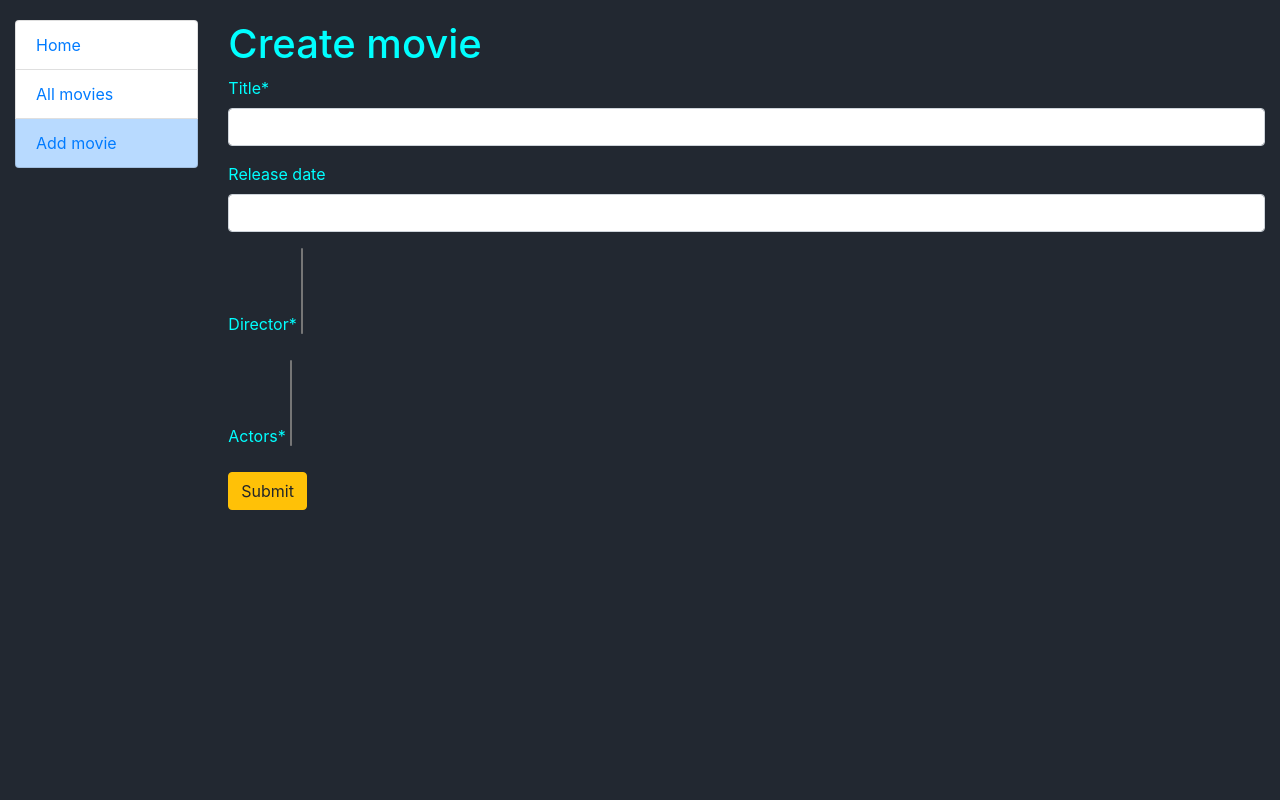
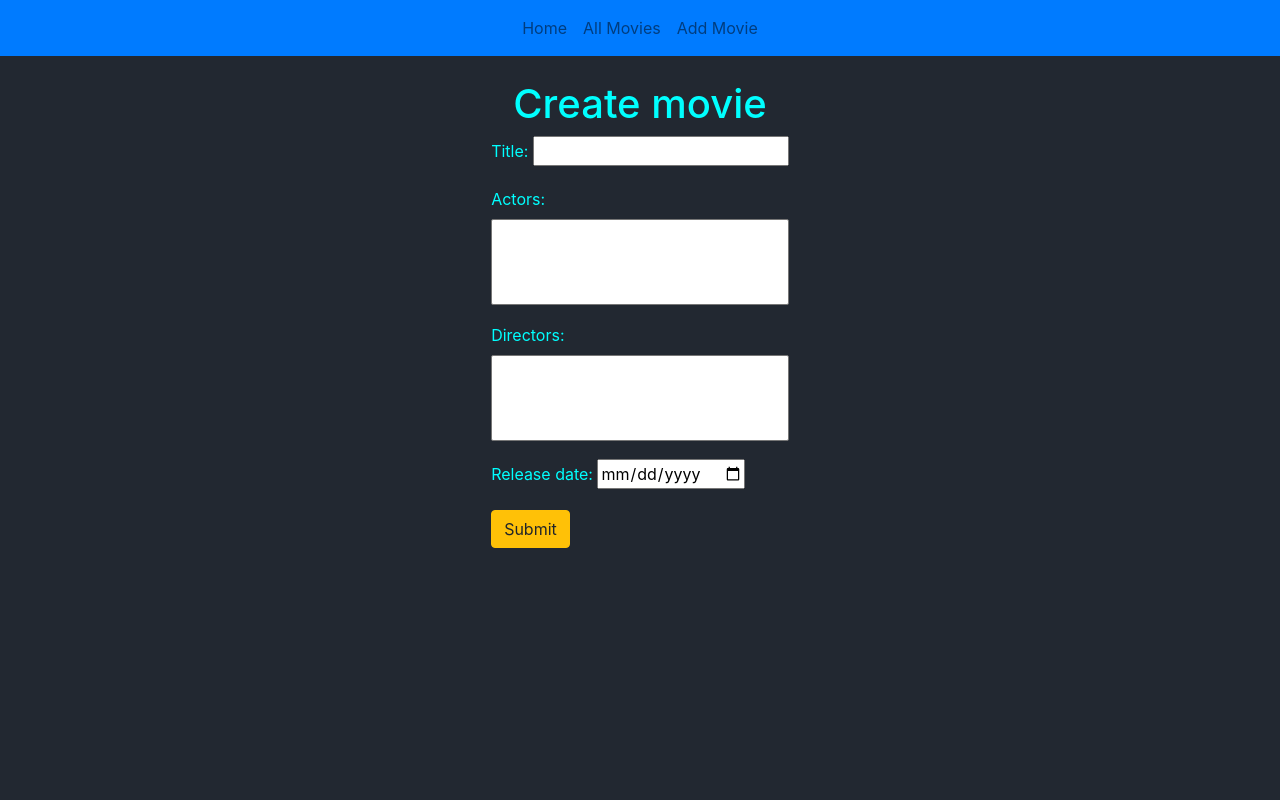
Before and after one commit to nsdNite/movie_management_site, a Django app: page /movies/create/ in a window 1280 px wide. Run offline with Django 5.2, Linux system fonts and the light colour scheme; data that the repository does not hold is empty; some libraries are stand-ins or nearby versions.

Commit message:
Working frontend with adding movie function

```diff
--- a/movie_api_test/urls.py
+++ b/movie_api_test/urls.py
@@ -7,4 +7,5 @@ from movie_api_test import settings
 urlpatterns = [
     path("admin/", admin.site.urls),
     path("", include("movie_service.urls"), name="movie_service"),
+    path("select2/", include("django_select2.urls")),
 ] + static(settings.STATIC_URL, document_root=settings.STATIC_ROOT)
--- a/movie_service/forms.py
+++ b/movie_service/forms.py
@@ -1,18 +1,37 @@
 from django import forms
-from movie_service.models import Movie
+from django.contrib.admin.widgets import FilteredSelectMultiple
+
+from movie_service.models import Movie, Actor, Director
 
 
 class MovieForm(forms.ModelForm):
+    title = forms.CharField(max_length=255)
+    actors = forms.ModelMultipleChoiceField(
+        queryset=Actor.objects.all(),
+        widget=forms.SelectMultiple(
+            attrs={"class": "select2", "style": "width: 100%;"}
+        ),
+        required=False,
+    )
+    directors = forms.ModelMultipleChoiceField(
+        queryset=Director.objects.all(),
+        widget=forms.SelectMultiple(
+            attrs={"class": "select2", "style": "width: 100%;"}
+        ),
+        required=False,
+    )
+    release_date = forms.DateField(
+        widget=forms.DateInput(attrs={"type": "date"})
+    )
+
     class Meta:
         model = Movie
-        fields = ["title", "release_date", "director", "actors"]
+        fields = ["title", "actors", "directors", "release_date"]
 
-        director = forms.CharField(max_length=255)
-        actors = forms.CharField(max_length=255)
-        release_date = forms.DateField(
-            widget=forms.DateInput(attrs={"type": "date"})
-        )
-
-
-class MovieSearchForm(forms.Form):
-    title = forms.CharField()
+    def clean(self):
+        cleaned_data = super().clean()
+        title = cleaned_data.get("title")
+        release_date = cleaned_data.get("release_date")
+        directors = cleaned_data.get("directors")
+        actors = cleaned_data.get("actors")
+        return cleaned_data
--- a/movie_service/management/commands/import_movies.py
+++ b/movie_service/management/commands/import_movies.py
@@ -2,7 +2,7 @@ import requests
 
 from django.core.management.base import BaseCommand
 
-from movie_service.models import Director, Actor, Movie
+from movie_service.models import Movie
 
 
 class Command(BaseCommand):
--- a/movie_service/views.py
+++ b/movie_service/views.py
@@ -1,8 +1,10 @@
 from django.core.paginator import Paginator, EmptyPage, PageNotAnInteger
 from django.shortcuts import render, get_object_or_404, redirect
+from django.urls import reverse
 from django.views import View
 
-from movie_service.forms import MovieForm, MovieSearchForm
+from movie_service.filters import MovieFilter
+from movie_service.forms import MovieForm
 from movie_service.models import Movie, Actor, Director
 
 
@@ -30,8 +32,6 @@ class IndexView(View):
 class MovieBaseView(View):
     """A base view for handling GET requests."""
 
-    items_per_page = 25
-
     def get(self, request, pk=None):
         if pk:
             movie = get_object_or_404(Movie, id=pk)
@@ -40,25 +40,14 @@ class MovieBaseView(View):
             }
             return render(request, "movie_service/movie_detail.html", context)
         else:
-            movies = Movie.objects.all()
-            title = request.GET.get("title")
+            f = MovieFilter(request.GET, queryset=Movie.objects.all())
+            filtered_movies = f.qs
 
-            if title:
-                movies = movies.filter(title__icontains=title)
-                context = {"movies": movies, "form": MovieSearchForm()}
-                return render(
-                    request, "movie_service/movie_list.html", context
-                )
+            page_number = request.GET.get("page")
+            paginator = Paginator(filtered_movies, 25)
+            movies_paginated = paginator.get_page(page_number)
 
-            paginator = Paginator(movies, self.items_per_page)
-            page = request.GET.get("page")
-            try:
-                movies_page = paginator.page(page)
-            except PageNotAnInteger:
-                movies_page = paginator.page(1)
-            except EmptyPage:
-                movies_page = paginator.page(paginator.num_pages)
-            context = {"movies": movies_page, "form": MovieSearchForm()}
+            context = {"movies": movies_paginated, "filter": f}
             return render(request, "movie_service/movie_list.html", context)
 
 
@@ -72,20 +61,52 @@ class MovieCreateView(View):
     def get(self, request):
         form = self.form_class()
         context = {"form": form}
-
         return render(request, self.template_name, context)
 
     def post(self, request):
         form = self.form_class(request.POST)
-
         if form.is_valid():
             form.save()
-
             return redirect("movie_service:movie-list")
-
-        context = {"form": form}
-
-        return render(request, self.template_name, context)
+        else:
+            form = MovieForm()
+        return render(request, "movie_service/movie_form.html", {"form": form})
+        # form = self.form_class(request.POST)
+        #
+        # if form.is_valid():
+        #     title = form.cleaned_data["title"]
+        #     release_date = form.cleaned_data["release_date"]
+        #     director_names = form.cleaned_data["directors"].split(",")
+        #     actors_names = form.cleaned_data["actors"].split(",")
+        #
+        #     directors = []
+        #     for director_name in director_names:
+        #         director, created = Director.objects.get_or_create(
+        #             name=director_name,
+        #         )
+        #         directors.append(director)
+        #
+        #     actors = []
+        #     for actor_name in actors_names:
+        #         actor, created = Actor.objects.get_or_create(
+        #             name=actor_name,
+        #         )
+        #         actors.append(actor)
+        #
+        #     movie = Movie.objects.create(
+        #         title=title,
+        #         release_date=release_date,
+        #     )
+        #
+        #     movie.directors.set(directors)
+        #     movie.actors.set(actors)
+        #
+        #     movie.save()
+        #
+        #     return redirect("movie_service:movie-list")
+        #
+        # context = {"form": form}
+        # return render(request, self.template_name, context)
 
 
 class MovieDeleteView(View):
@@ -106,8 +127,10 @@ class DeleteConfirmationView(View):
     template_name = "movie_service/movie_confirm_delete.html"
 
     def get(self, request, pk):
+        movie = get_object_or_404(Movie, id=pk)
         context = {
-            "object_id": pk,
+            "movie_id": pk,
+            "movie": movie,
         }
 
         return render(request, self.template_name, context)
@@ -135,14 +158,48 @@ class MovieUpdateView(View):
         return render(request, self.template_name, context)
 
     def post(self, request, pk):
-        movie = get_object_or_404(self.model, pk=pk)
+        movie = get_object_or_404(Movie, pk=pk)
         form = self.form_class(request.POST, instance=movie)
-
         if form.is_valid():
             form.save()
+            return redirect(
+                reverse("movie_service:movie-detail", kwargs={"pk": movie.pk})
+            )
+        else:
+            form = MovieForm()
+        return render(request, "movie_service/movie_form.html", {"form": form})
 
-            return redirect("movie_service:movie-list")
+        # movie = get_object_or_404(self.model, pk=pk)
+        # form = self.form_class(request.POST, instance=movie)
+        #
+        # if form.is_valid():
+        #     title = form.cleaned_data["title"]
+        #     release_date = form.cleaned_data["release_date"]
+        #     director_names = form.cleaned_data["directors"].split(",")
+        #     actors_names = form.cleaned_data["actors"].split(",")
+        #
+        #     directors = []
+        #     for director_name in director_names:
+        #         director, created = Director.objects.get_or_create(
+        #             name=director_name,
+        #         )
+        #         directors.append(director)
+        #
+        #     actors = []
+        #     for actor_name in actors_names:
+        #         actor, created = Actor.objects.get_or_create(
+        #             name=actor_name,
+        #         )
+        #         actors.append(actor)
+        #
+        #     movie.title = title
+        #     movie.release_date = release_date
+        #     movie.directors.set(directors)
+        #     movie.actors.set(actors)
+        #     movie.save()
+        #
+        #     return redirect("movie_service:movie-list")
 
-        context = {"form": form, "movie": movie}
-
-        return render(request, self.template_name, context)
+        # context = {"form": form, "movie": movie}
+        #
+        # return render(request, self.template_name, context)
--- a/static/css/styles.css
+++ b/static/css/styles.css
@@ -5,7 +5,41 @@
 }
 
 body {
-    margin-top: 20px;
+    display: flex;
+    flex-direction: column;
+    justify-content: flex-start;
+    align-items: center;
+    min-height: 100vh;
+    padding-top: 80px !important;
     color: cyan;
     background: #222831;
+
 }
+
+.content {
+    max-width: 1200px;
+    padding: 20px;
+    border: 1px solid #ccc;
+    border-radius: 8px;
+    background-color: #222831;
+    box-shadow: 0 2px 4px rgba(0, 0, 0, 0.1);
+}
+
+
+.navbar-fixed {
+    position: fixed;
+    width: 100%;
+    top: 0;
+    z-index: 1000;
+    justify-content: center;
+}
+
+.navbar-nav {
+    display: flex;
+    justify-content: center;
+    align-items: center;
+}
+
+.navbar-nav .nav-item {
+    text-align: center;
+}
--- a/templates/base.html
+++ b/templates/base.html
@@ -14,22 +14,22 @@
 </head>
 
 <body>
-<div class="container-fluid">
+<!--<div class="container-fluid">
 	<div class="row">
-		<div class="col-sm-2">
+		<div class="col-sm-2">-->
 
-			{% block sidebar %}
-				{% include "includes/sidebar.html" %}
-			{% endblock %}
+{% block sidebar %}
+	{% include "includes/sidebar.html" %}
+{% endblock %}
 
-		</div>
-		<div class="col-sm-10 ">
+<!--</div>
+<div class="col-sm-10 ">-->
 
-			{% block content %}{% endblock %}
+{% block content %}{% endblock %}
 
-		</div>
-	</div>
+<!--</div>
 </div>
+</div>-->
 </body>
 
 </html>
--- a/templates/includes/sidebar.html
+++ b/templates/includes/sidebar.html
@@ -1,5 +1,13 @@
-<ul class="sidebar-nav list-group">
-  <li class="list-group-item"><a href="{% url 'movie_service:index' %}">Home</a></li>
-  <li class="list-group-item"><a href="{% url 'movie_service:movie-list' %}">All movies</a></li>
-  <li class="list-group-item list-group-item-action list-group-item-primary"><a href="{% url 'movie_service:movie-create' %}">Add movie</a></li>
-</ul>
+<nav class="navbar navbar-expand-lg navbar-light bg-primary fixed-top navbar-fixed">
+    <ul class="navbar-nav">
+        <li class="nav-item">
+            <a class="nav-link" href="{% url 'movie_service:index' %}">Home</a>
+        </li>
+        <li class="nav-item">
+            <a class="nav-link" href="{% url 'movie_service:movie-list' %}">All Movies</a>
+        </li>
+        <li class="nav-item">
+            <a class="nav-link" href="{% url 'movie_service:movie-create' %}">Add Movie</a>
+        </li>
+    </ul>
+</nav>
--- a/templates/movie_service/index.html
+++ b/templates/movie_service/index.html
@@ -1,9 +1,10 @@
 {% extends "base.html" %}
 {% block content %}
 	<body>
+	<div class="content mt-5">
+
 		<h1>Welcome to the Movie Database</h1>
 
-    <div>
 		<p>Number of Movies: {{ num_movie }}</p>
 		<p>Number of Actors: {{ num_actors }}</p>
 		<p>Number of Directors: {{ num_directors }}</p>
--- a/templates/movie_service/movie_form.html
+++ b/templates/movie_service/movie_form.html
@@ -1,11 +1,12 @@
 {% extends "base.html" %}
 {% load crispy_forms_filters %}
 {% block content %}
-	<h4 class="mb-0">{{ object|yesno:"Update,Create" }} game</h4>
+	<h4 class="mb-0">{{ object|yesno:"Update,Create" }}</h4>
 	<p class="text-lg mb-0">
 	<form action="" method="post" novalidate>
 		{% csrf_token %}
-		{{ form|crispy }}
+		{{ form.as_p }}
 		<input type="submit" value="Submit" class="btn btn-primary">
 	</form>
+
 {% endblock %}
--- a/templates/movie_service/movie_update.html
+++ b/templates/movie_service/movie_update.html
@@ -1,10 +1,9 @@
 {% extends "base.html" %}
-{% load crispy_forms_filters %}
 {% block content %}
 	<h1>{{ object|yesno:"Update,Create" }} movie</h1>
-	<form method="post">
+	<form action= "" method="post" novalidate>
 		{% csrf_token %}
-		{{ form|crispy }}
+		{{ form.as_p }}
 		<input type="submit" class="btn btn-warning" value="Submit">
 	</form>
 {% endblock %}
```
Also changed, not shown: movie_service/filters.py (added, +37 -0 lines), movie_service/models.py (+22 -24 lines), templates/movie_service/movie_confirm_delete.html (+6 -7 lines), templates/movie_service/movie_detail.html (+5 -4 lines), templates/movie_service/movie_list.html (+23 -4 lines), movie_service/migrations/0001_initial.py, movie_service/migrations/0002_alter_movie_release_date.py (deleted). Lines whose indentation alone changed are shown as unchanged.
